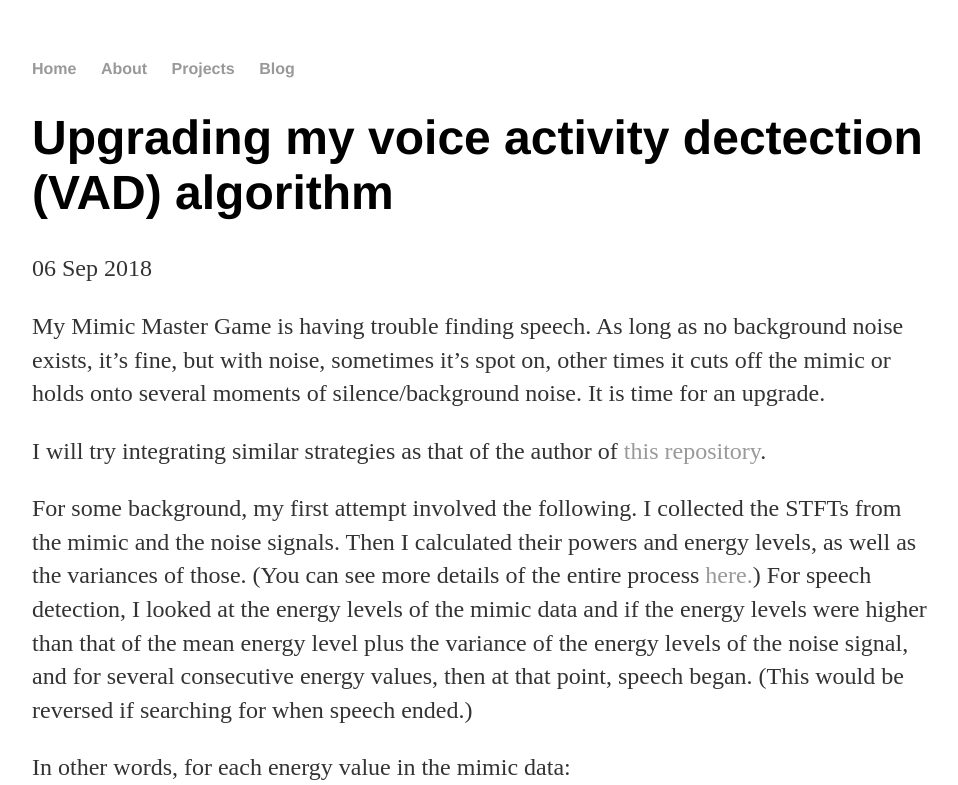
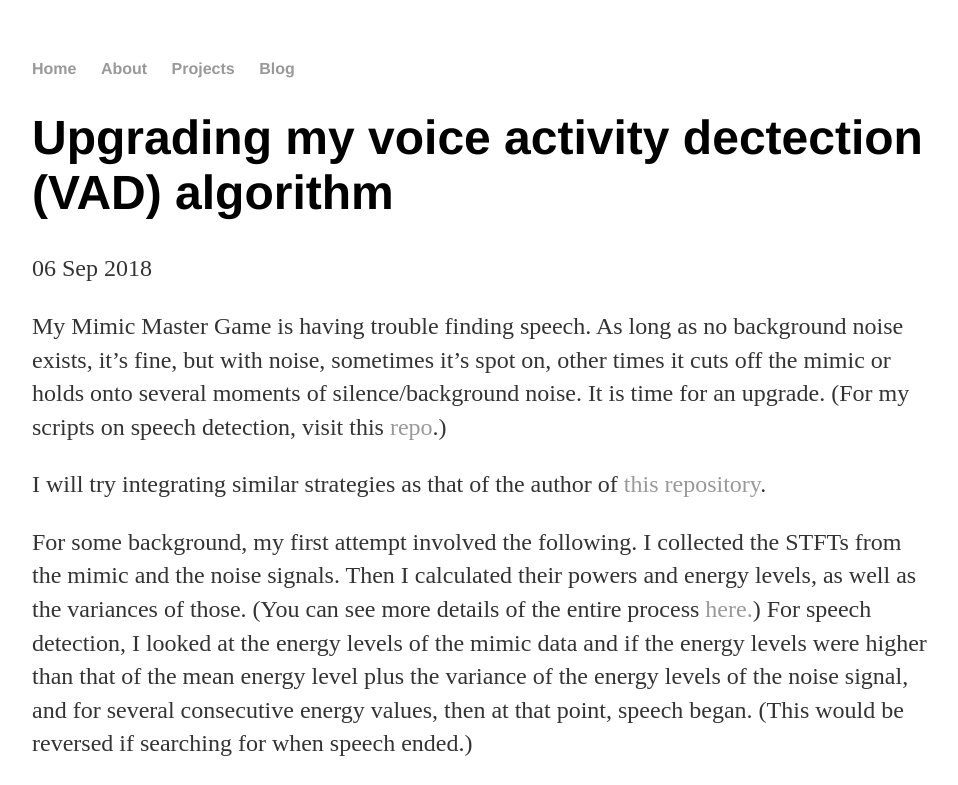
Before and after one commit to a-n-rose/a-n-rose.github.io, a Jekyll site: the page built from _posts/2018-09-06-updating-VAD.md, in a window 1280 px wide and 900 px high, cut to the strip 0-785 px from the top of the window. Shown: the whole strip, without its empty margins (160-1118 px from the left). Built offline with Jekyll 4.4.1, drawn with Linux system fonts in a browser that asks for light colours.

Commit message:
added link to the code

```diff
--- a/_posts/2018-09-06-updating-VAD.md
+++ b/_posts/2018-09-06-updating-VAD.md
@@ -4,7 +4,7 @@
 date: 2018-09-06
 ---
 
-My Mimic Master Game is having trouble finding speech. As long as no background noise exists, it's fine, but with noise, sometimes it's spot on, other times it cuts off the mimic or holds onto several moments of silence/background noise. It is time for an upgrade.
+My Mimic Master Game is having trouble finding speech. As long as no background noise exists, it's fine, but with noise, sometimes it's spot on, other times it cuts off the mimic or holds onto several moments of silence/background noise. It is time for an upgrade. (For my scripts on speech detection, visit this <a href="https://github.com/a-n-rose/language-classifier/tree/master/speech_detection">repo</a>.)
 
 I will try integrating similar strategies as that of the author of <a href="https://github.com/marsbroshok/VAD-python/blob/master/vad.py">this repository</a>.
 
```
